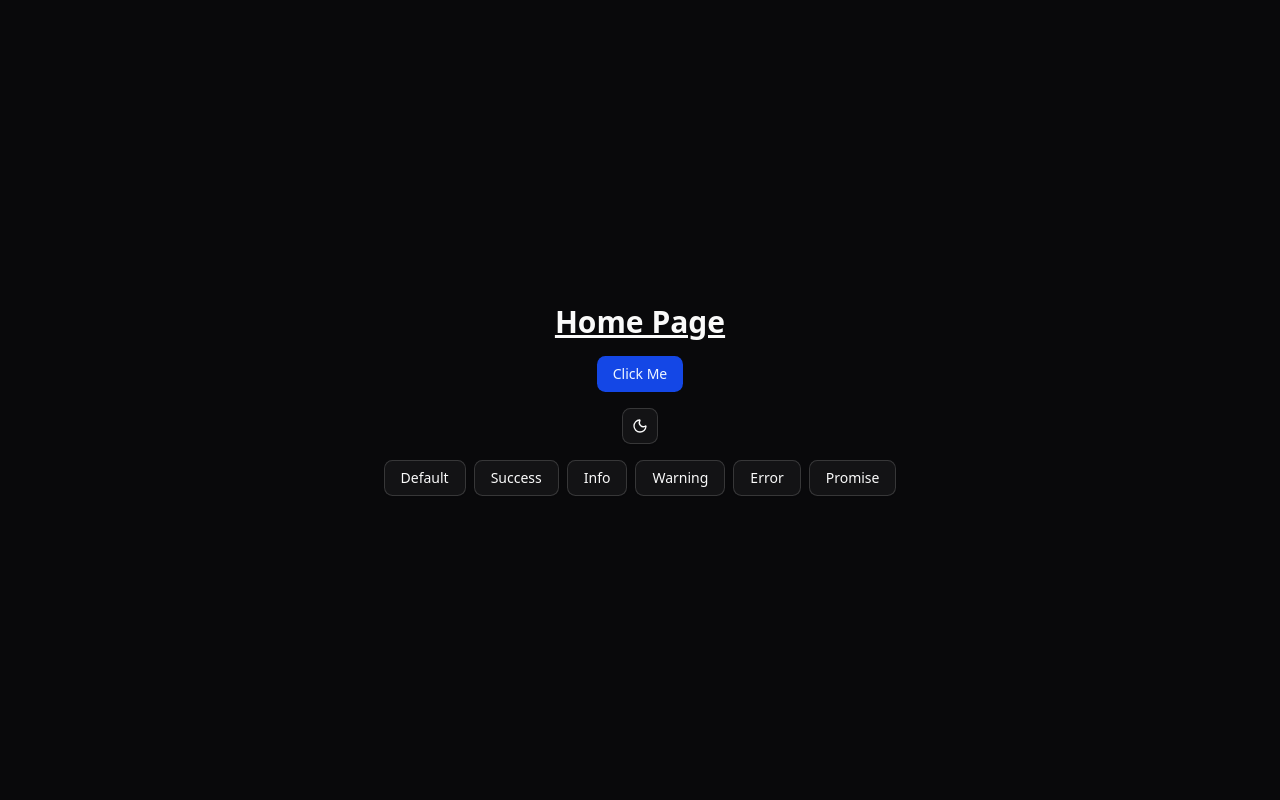
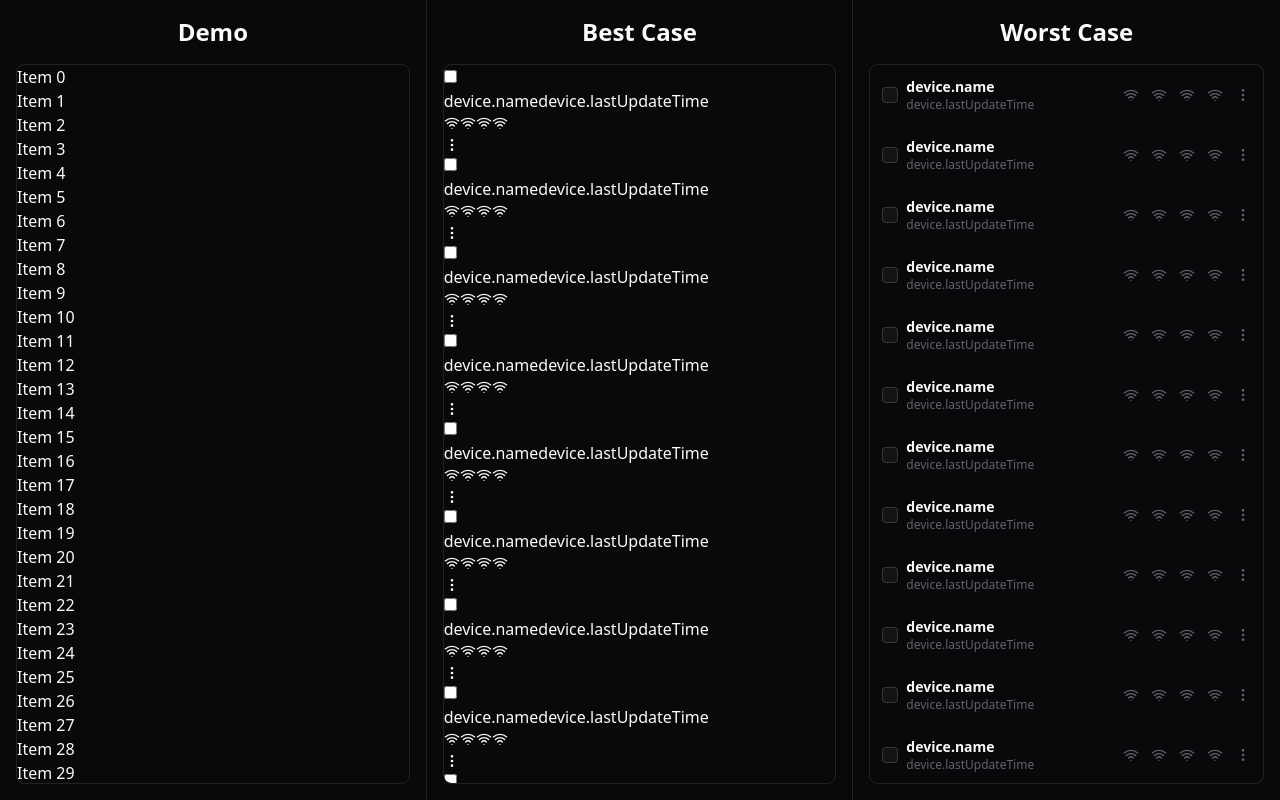
Before and after one commit to Mahmoud-Fares/virtualization, a React (Vite) app: page / in a window 1280 px wide. Built offline with nearby package versions, Linux system fonts and the light colour scheme.

Commit message:
add virtuoso demo & install packs and components

```diff
--- a/package.json
+++ b/package.json
@@ -19,9 +19,11 @@
       "clsx": "^2.1.1",
       "lucide-react": "^0.562.0",
       "next-themes": "^0.4.6",
+      "radix-ui": "^1.4.3",
       "react": "^19.2.3",
       "react-dom": "^19.2.3",
       "react-router-dom": "^7.12.0",
+      "react-virtuoso": "^4.18.3",
       "sonner": "^2.0.7",
       "tailwind-merge": "^3.4.0",
       "tailwindcss": "^4.1.18",
--- a/src/app/pages/home.tsx
+++ b/src/app/pages/home.tsx
@@ -1,76 +1,38 @@
-import { toast } from 'sonner';
+import { Virtuoso } from 'react-virtuoso';
 
-import { ThemeToggler } from '@/shared/components/theme-toggler';
-import { Button } from '@/shared/components/ui/button';
+import { BestComponent } from '@/shared/components/best-component';
+import { ColumnWrapper } from '@/shared/components/column-wrapper';
+import { ComparisonLayout } from '@/shared/components/comparison-layout';
+import { WorstComponent } from '@/shared/components/worst-component';
 
 export default function Home() {
+   const array = Array.from({ length: 5000 });
+
    return (
-      <div className='flex h-screen w-full flex-col items-center justify-center gap-4'>
-         <h1 className='text-3xl font-bold underline'>Home Page</h1>
-         <Button onClick={() => toast('Okay, That is Enough!!')}>
-            Click Me
-         </Button>
-         <ThemeToggler />
-         <SonnerTypes />
-      </div>
+      <ComparisonLayout>
+         <ColumnWrapper title='Demo'>
+            <Virtuoso
+               totalCount={array.length}
+               itemContent={(index) => <div>Item {index}</div>}
+               className='rounded-md border'
+            />
+         </ColumnWrapper>
+
+         <ColumnWrapper title='Best Case'>
+            <Virtuoso
+               totalCount={array.length}
+               itemContent={() => <BestComponent />}
+               className='rounded-md border'
+            />
+         </ColumnWrapper>
+
+         <ColumnWrapper title='Worst Case'>
+            <Virtuoso
+               totalCount={array.length}
+               itemContent={() => <WorstComponent />}
+               className='rounded-md border'
+            />
+         </ColumnWrapper>
+      </ComparisonLayout>
    );
 }
-
-export function SonnerTypes() {
-   return (
-      <div className='flex flex-wrap gap-2'>
-         <Button
-            variant='outline'
-            onClick={() => toast('Event has been created')}
-         >
-            Default
-         </Button>
-         <Button
-            variant='outline'
-            onClick={() => toast.success('Event has been created')}
-         >
-            Success
-         </Button>
-         <Button
-            variant='outline'
-            onClick={() =>
-               toast.info('Be at the area 10 minutes before the event time')
-            }
-         >
-            Info
-         </Button>
-         <Button
-            variant='outline'
-            onClick={() =>
-               toast.warning('Event start time cannot be earlier than 8am')
-            }
-         >
-            Warning
-         </Button>
-         <Button
-            variant='outline'
-            onClick={() => toast.error('Event has not been created')}
-         >
-            Error
-         </Button>
-         <Button
-            variant='outline'
-            onClick={() => {
-               toast.promise<{ name: string }>(
-                  () =>
-                     new Promise((resolve) =>
-                        setTimeout(() => resolve({ name: 'Event' }), 2000)
-                     ),
-                  {
-                     loading: 'Loading...',
-                     success: (data) => `${data.name} has been created`,
-                     error: 'Error',
-                  }
-               );
-            }}
-         >
-            Promise
-         </Button>
-      </div>
-   );
-}
--- a/src/app/providers/index.tsx
+++ b/src/app/providers/index.tsx
@@ -1,9 +1,11 @@
+import { TooltipProvider } from '@/shared/components/ui/tooltip';
+
 import { ThemeProvider } from './theme-provider';
 
 export default function Providers({ children }: { children: React.ReactNode }) {
    return (
       <ThemeProvider defaultTheme='dark' storageKey='vite-ui-theme'>
-         {children}
+         <TooltipProvider>{children}</TooltipProvider>
       </ThemeProvider>
    );
 }
--- /dev/null
+++ b/src/shared/components/best-component.tsx
@@ -0,0 +1,26 @@
+import { ContextMenu } from '@/shared/components/context-menu';
+import { SensorComponent } from '@/shared/components/sensor-component';
+
+export function BestComponent() {
+   return (
+      <div>
+         <div>
+            <input type='checkbox' />
+
+            <div>
+               <span>device.name</span>
+               <span>device.lastUpdateTime</span>
+            </div>
+         </div>
+
+         <div>
+            <SensorComponent />
+            <SensorComponent />
+            <SensorComponent />
+            <SensorComponent />
+
+            <ContextMenu />
+         </div>
+      </div>
+   );
+}
--- /dev/null
+++ b/src/shared/components/column-wrapper.tsx
@@ -0,0 +1,10 @@
+type Props = React.ComponentProps<'div'> & {
+   title: string;
+};
+
+export const ColumnWrapper = ({ children, title, ...props }: Props) => (
+   <div className='flex flex-col gap-4 p-4' {...props}>
+      <h2 className='mx-auto text-2xl font-bold'>{title}</h2>
+      {children}
+   </div>
+);
--- /dev/null
+++ b/src/shared/components/comparison-layout.tsx
@@ -0,0 +1,7 @@
+type Props = React.ComponentProps<'div'>;
+
+export const ComparisonLayout = ({ children, ...props }: Props) => (
+   <div className='grid h-screen grid-cols-3 divide-x' {...props}>
+      {children}
+   </div>
+);
--- /dev/null
+++ b/src/shared/components/context-menu.tsx
@@ -0,0 +1,74 @@
+import {
+   Calendar,
+   Clock,
+   ClockFadingIcon,
+   Edit,
+   EyeOff,
+   MoreVertical,
+   Motorbike,
+   Route,
+   Send,
+   Share,
+} from 'lucide-react';
+
+import {
+   DropdownMenu,
+   DropdownMenuContent,
+   DropdownMenuItem,
+   DropdownMenuSeparator,
+   DropdownMenuTrigger,
+} from '@/shared/components/ui/dropdown-menu';
+
+export function ContextMenu() {
+   return (
+      <DropdownMenu>
+         <DropdownMenuTrigger asChild>
+            <MoreVertical className='size-4 cursor-pointer' />
+         </DropdownMenuTrigger>
+         <DropdownMenuContent align='start' className='text-sm font-semibold'>
+            <DropdownMenuItem>
+               <ClockFadingIcon className='text-muted-foreground/60' />
+               <span> Show history (Last hour)</span>
+            </DropdownMenuItem>
+            <DropdownMenuItem>
+               <Clock className='text-muted-foreground/60' />
+               <span>Show history (Today)</span>
+            </DropdownMenuItem>
+            <DropdownMenuItem>
+               <Calendar className='text-muted-foreground/60' />
+               <span>Show history (Yesterday)</span>
+            </DropdownMenuItem>
+            <DropdownMenuSeparator />
+            <DropdownMenuItem>
+               <Route className='text-muted-foreground/60' />
+               <span>Follow</span>
+            </DropdownMenuItem>
+            <DropdownMenuItem>
+               <Send className='text-muted-foreground/60' />
+               <span>Send command</span>
+            </DropdownMenuItem>
+            <DropdownMenuSeparator />
+            <DropdownMenuItem>
+               <Edit className='text-muted-foreground/60' />
+               <span>Edit</span>
+            </DropdownMenuItem>
+            <DropdownMenuItem>
+               <Share className='text-muted-foreground/60' />
+               <span>Sharing</span>
+            </DropdownMenuItem>
+            <DropdownMenuItem>
+               <Motorbike className='text-muted-foreground/60' />
+               <span>Checklist QR Code</span>
+            </DropdownMenuItem>
+            <DropdownMenuItem>
+               <EyeOff className='text-muted-foreground/60' />
+               <span>Alerts</span>
+            </DropdownMenuItem>
+            <DropdownMenuItem>
+               <EyeOff className='text-muted-foreground/60' />
+               <span>Hide</span>
+            </DropdownMenuItem>
+         </DropdownMenuContent>
+      </DropdownMenu>
+   );
+}
--- /dev/null
+++ b/src/shared/components/sensor-component.tsx
@@ -0,0 +1,21 @@
+import { Wifi } from 'lucide-react';
+
+import {
+   Tooltip,
+   TooltipContent,
+   TooltipTrigger,
+} from '@/shared/components/ui/tooltip';
+import { cn } from '@/shared/lib/utils';
+
+export function SensorComponent() {
+   return (
+      <Tooltip>
+         <TooltipTrigger className='cursor-pointer'>
+            <Wifi className={cn('size-4')} />
+         </TooltipTrigger>
+         <TooltipContent>
+            <p className='uppercase'>Toolbar Content</p>
+         </TooltipContent>
+      </Tooltip>
+   );
+}
--- /dev/null
+++ b/src/shared/components/ui/checkbox.tsx
@@ -0,0 +1,33 @@
+'use client';
+
+import * as React from 'react';
+
+import { CheckIcon } from 'lucide-react';
+import { Checkbox as CheckboxPrimitive } from 'radix-ui';
+
+import { cn } from '@/shared/lib/utils';
+
+function Checkbox({
+   className,
+   ...props
+}: React.ComponentProps<typeof CheckboxPrimitive.Root>) {
+   return (
+      <CheckboxPrimitive.Root
+         data-slot='checkbox'
+         className={cn(
+            'peer border-input focus-visible:border-ring focus-visible:ring-ring/50 aria-invalid:border-destructive aria-invalid:ring-destructive/20 data-[state=checked]:border-primary data-[state=checked]:bg-primary data-[state=checked]:text-primary-foreground dark:bg-input/30 dark:aria-invalid:ring-destructive/40 dark:data-[state=checked]:bg-primary size-4 shrink-0 rounded-[4px] border shadow-xs transition-shadow outline-none focus-visible:ring-[3px] disabled:cursor-not-allowed disabled:opacity-50',
+            className
+         )}
+         {...props}
+      >
+         <CheckboxPrimitive.Indicator
+            data-slot='checkbox-indicator'
+            className='grid place-content-center text-current transition-none'
+         >
+            <CheckIcon className='size-3.5' />
+         </CheckboxPrimitive.Indicator>
+      </CheckboxPrimitive.Root>
+   );
+}
+
+export { Checkbox };
--- /dev/null
+++ b/src/shared/components/ui/tooltip.tsx
@@ -0,0 +1,56 @@
+import * as React from 'react';
+
+import { Tooltip as TooltipPrimitive } from 'radix-ui';
+
+import { cn } from '@/shared/lib/utils';
+
+function TooltipProvider({
+   delayDuration = 0,
+   ...props
+}: React.ComponentProps<typeof TooltipPrimitive.Provider>) {
+   return (
+      <TooltipPrimitive.Provider
+         data-slot='tooltip-provider'
+         delayDuration={delayDuration}
+         {...props}
+      />
+   );
+}
+
+function Tooltip({
+   ...props
+}: React.ComponentProps<typeof TooltipPrimitive.Root>) {
+   return <TooltipPrimitive.Root data-slot='tooltip' {...props} />;
+}
+
+function TooltipTrigger({
+   ...props
+}: React.ComponentProps<typeof TooltipPrimitive.Trigger>) {
+   return <TooltipPrimitive.Trigger data-slot='tooltip-trigger' {...props} />;
+}
+
+function TooltipContent({
+   className,
+   sideOffset = 0,
+   children,
+   ...props
+}: React.ComponentProps<typeof TooltipPrimitive.Content>) {
+   return (
+      <TooltipPrimitive.Portal>
+         <TooltipPrimitive.Content
+            data-slot='tooltip-content'
+            sideOffset={sideOffset}
+            className={cn(
+               'animate-in bg-foreground text-background fade-in-0 zoom-in-95 data-[side=bottom]:slide-in-from-top-2 data-[side=left]:slide-in-from-right-2 data-[side=right]:slide-in-from-left-2 data-[side=top]:slide-in-from-bottom-2 data-[state=closed]:animate-out data-[state=closed]:fade-out-0 data-[state=closed]:zoom-out-95 z-50 w-fit origin-(--radix-tooltip-content-transform-origin) rounded-md px-3 py-1.5 text-xs text-balance',
+               className
+            )}
+            {...props}
+         >
+            {children}
+            <TooltipPrimitive.Arrow className='bg-foreground fill-foreground z-50 size-2.5 translate-y-[calc(-50%_-_2px)] rotate-45 rounded-[2px]' />
+         </TooltipPrimitive.Content>
+      </TooltipPrimitive.Portal>
+   );
+}
+
+export { Tooltip, TooltipTrigger, TooltipContent, TooltipProvider };
--- /dev/null
+++ b/src/shared/components/worst-component.tsx
@@ -0,0 +1,29 @@
+import { ContextMenu } from '@/shared/components/context-menu';
+import { SensorComponent } from '@/shared/components/sensor-component';
+import { Checkbox } from '@/shared/components/ui/checkbox';
+
+export function WorstComponent() {
+   return (
+      <div className='text-muted-foreground/60 hover:bg-accent-blue flex items-center justify-between p-3 text-xs transition-colors duration-200'>
+         <div className='flex grow items-center gap-2'>
+            <Checkbox />
+
+            <div className='flex flex-col'>
+               <span className='text-foreground text-sm font-semibold'>
+                  device.name
+               </span>
+               <span>device.lastUpdateTime</span>
+            </div>
+         </div>
+
+         <div className='flex items-center gap-3 ps-2'>
+            <SensorComponent />
+            <SensorComponent />
+            <SensorComponent />
+            <SensorComponent />
+
+            <ContextMenu />
+         </div>
+      </div>
+   );
+}
```
Also changed, not shown: 1 other file (tests, documents, lock files or other folders).
